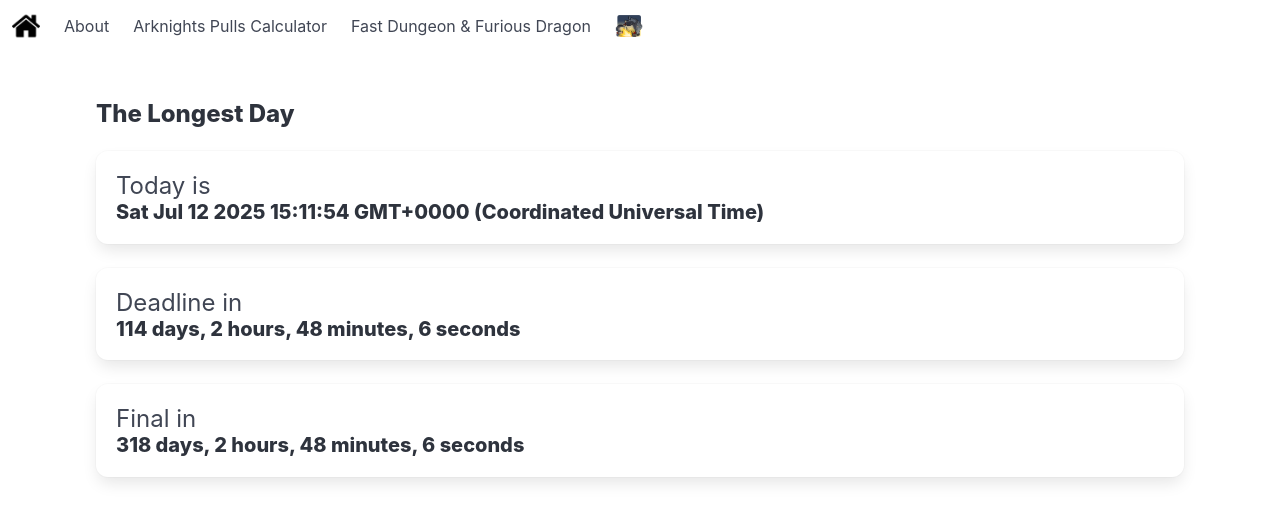
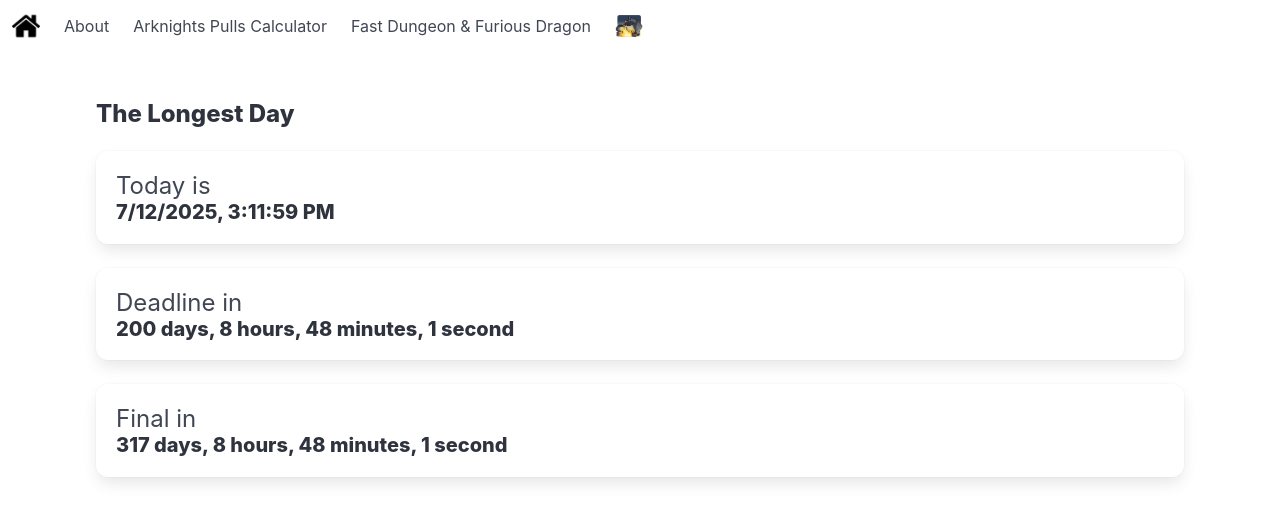
Before and after one commit to vinny-the-bird/dragndropkick, a Vue app: page /the-longest-day in a window 1280 px wide. Shown: the top 522 px of the page. Built offline with nearby package versions, Linux system fonts and the light colour scheme.

Commit message:
changed cda deadline date for longest day

```diff
--- a/src/views/TheLongestDay.vue
+++ b/src/views/TheLongestDay.vue
@@ -20,21 +20,18 @@
 </template>
 
 <script setup>
-// TODO: add tick every second = make it a dynamic clock
-const today = new Date();
-const currentTime = Date.now();
+import { ref, onMounted, onUnmounted } from "vue";
 
-const deadlineExam = new Date(2026, 4, 26, 18);
-const deadlineCda = new Date(2025, 10, 3, 18);
+const today = ref(new Date().toLocaleString());
+const remainingTimeCda = ref("");
+const remainingtTimeExam = ref("");
 
-const msExam = deadlineExam - currentTime;
-const msCda = deadlineCda - currentTime;
-
-const remainingtTimeExam = formatRemainingTime(msExam);
-const remainingTimeCda = formatRemainingTime(msCda);
+const deadlineExam = new Date(2026, 4, 26);
+const deadlineCda = new Date(2026, 0, 29);
 
 function formatRemainingTime(ms) {
   const totalSeconds = Math.floor(ms / 1000);
+  if (totalSeconds < 0) return "Deadline passed";
 
   const days = Math.floor(totalSeconds / (3600 * 24));
   const hours = Math.floor((totalSeconds % (3600 * 24)) / 3600);
@@ -46,17 +43,33 @@ function formatRemainingTime(ms) {
   if (hours) displayedDate.push(`${hours} hour${hours !== 1 ? "s" : ""}`);
   if (minutes)
     displayedDate.push(`${minutes} minute${minutes !== 1 ? "s" : ""}`);
-  if (seconds)
+  if (seconds || displayedDate.length === 0)
     displayedDate.push(`${seconds} second${seconds !== 1 ? "s" : ""}`);
 
   return displayedDate.join(", ");
 }
+
+function updateClock() {
+  const now = Date.now();
+  today.value = new Date(now).toLocaleString();
+  remainingTimeCda.value = formatRemainingTime(deadlineCda - now);
+  remainingtTimeExam.value = formatRemainingTime(deadlineExam - now);
+}
+
+let intervalId;
+
+onMounted(() => {
+  updateClock();
+  intervalId = setInterval(updateClock, 1000);
+});
+
+onUnmounted(() => {
+  clearInterval(intervalId);
+});
 </script>
 
 <style scoped>
-
 .global-frame {
   padding: 0rem 2rem;
 }
-
 </style>
```
